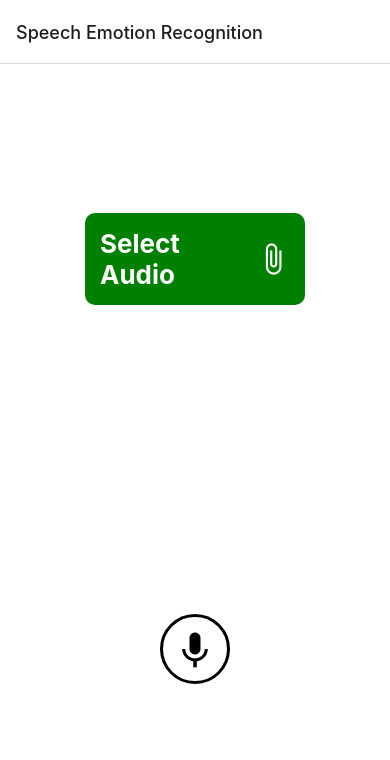
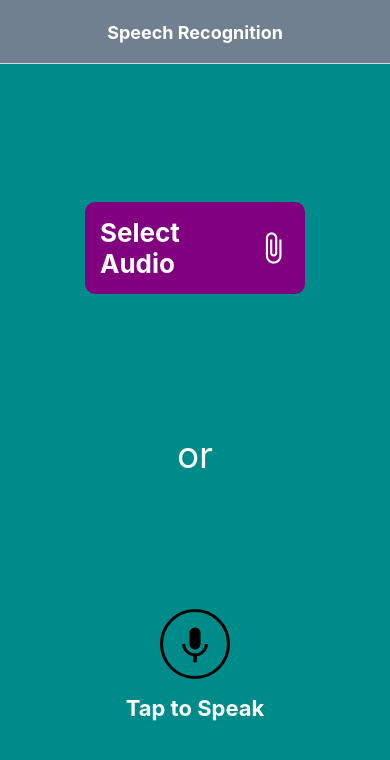
Before and after one commit to Ehtisham-Kisana/SpeechRecognition, a React Native app: screen / in a window 390 px wide. Shown: the top 760 px of the page. Built offline with nearby package versions, Linux system fonts and the light colour scheme.

Commit message:
Completed

```diff
--- a/App.js
+++ b/App.js
@@ -1,16 +1,31 @@
-import * as React from 'react';
-import { NavigationContainer } from '@react-navigation/native';
-import { createNativeStackNavigator } from '@react-navigation/native-stack';
-import AudioScreen from './components/AudioScreen';
-import Result from './components/Result';
+import * as React from "react";
+import { NavigationContainer } from "@react-navigation/native";
+import { createNativeStackNavigator } from "@react-navigation/native-stack";
+import AudioScreen from "./components/AudioScreen";
+import Result from "./components/Result";
 
 const Stack = createNativeStackNavigator();
 
 function App() {
   return (
     <NavigationContainer>
-      <Stack.Navigator initialRouteName="Home">
-        <Stack.Screen name="Speech Emotion Recognition" component={AudioScreen} />
+      <Stack.Navigator initialRouteName="Speech Recognition">
+        <Stack.Screen
+          name="Speech Recognition"
+          component={AudioScreen}
+          options={{
+            title: 'Speech Recognition',
+            headerStyle: {
+              backgroundColor: '#708090',
+            },
+            headerTintColor: '#fff',
+            headerTitleStyle: {
+              fontWeight: 'bold',
+
+            },
+            headerTitleAlign: 'center',
+          }}
+        />
         <Stack.Screen name="Result" component={Result} />
       </Stack.Navigator>
     </NavigationContainer>
--- a/components/AudioScreen.js
+++ b/components/AudioScreen.js
@@ -96,7 +96,7 @@ export default function AudioScreen({ navigation }) {
     return recordings.map((recordingLine, index) => {
       return (
         <View key={index} style={styles.row}>
-          <View style={{ flexDirection: "column", padding: 3 }}>
+          <View style={{ flexDirection: "column", padding: 3,width:'53%' }}>
             <Text style={{ fontWeight: "bold", fontSize: 18, width: "63%" }}>
               Recording {index}.00 - {recordingLine.duration}
             </Text>
@@ -140,7 +140,7 @@ export default function AudioScreen({ navigation }) {
         <TouchableOpacity
           style={[
             styles.VoiceIcon2,
-            { backgroundColor: audio ? "#5f9ea0" : "green" },
+            { backgroundColor: audio ? "#191970" : "purple" },
           ]}
           onPress={pickAudio}
         >
@@ -158,7 +158,7 @@ export default function AudioScreen({ navigation }) {
               flexDirection: "row",
               justifyContent: "center",
               alignItems: "center",
-              borderColor: "grey",
+              borderColor: "black",
               borderRadius: 9,
               borderWidth: 3,
             }}
@@ -202,6 +202,9 @@ export default function AudioScreen({ navigation }) {
           </View>
         )}
       </View>
+      <View style={styles.container1}>
+        <Text style={{fontSize:37,color:'white'}}> or </Text>
+      </View>
 
       <View style={styles.container}>
         <Text>{message}</Text>
@@ -215,6 +218,7 @@ export default function AudioScreen({ navigation }) {
             color={recording ? "black" : "black"}
           />
         </TouchableOpacity>
+        <Text style={{color:'white', fontWeight:'bold', fontSize:22, marginBottom:7,}}>{recording? 'Recording..': 'Tap to Speak'}</Text>
 
         {getRecordingLines()}
         <StatusBar style="auto" />
@@ -226,16 +230,20 @@ export default function AudioScreen({ navigation }) {
 const styles = StyleSheet.create({
   container: {
     flex: 1,
-    backgroundColor: "#fff",
+    backgroundColor: "darkcyan",
     alignItems: "center",
     justifyContent: "center",
   },
-
+  container1: {
+    backgroundColor: "darkcyan",
+    alignItems: "center",
+    justifyContent: "center",
+  },
   row: {
     flexDirection: "row",
     alignItems: "center",
     justifyContent: "center",
-    borderColor: "grey",
+    borderColor: "black",
     borderRadius: 9,
     borderWidth: 3,
   },
@@ -249,7 +257,7 @@ const styles = StyleSheet.create({
   button1: {
     padding: 10,
     margin: 10,
-    backgroundColor: "blue",
+    backgroundColor: "#000080",
     borderRadius: 8,
   },
   btnText1: {
--- a/components/Result.js
+++ b/components/Result.js
@@ -4,8 +4,10 @@ import React from "react";
 const Result = () => {
   return (
     <View style={styles.container}>
-      <Text style={{ fontWeight: "bold", fontSize: 23 }}>Result:</Text>
-      <View style={styles.container2}></View>
+      <Text style={{ fontWeight: "bold", fontSize: 33,color:'white' }}>Emotion:</Text>
+      <View style={styles.container2}>
+        <Text style={{color:'white', fontWeight:'bold', fontSize:40}}>Happy</Text>
+      </View>
     </View>
   );
 };
@@ -17,14 +19,17 @@ const styles = StyleSheet.create({
     flex: 1,
     justifyContent: "center",
     alignItems: "center",
+    backgroundColor: "darkcyan",
   },
   container2: {
     justifyContent: "center",
     alignItems: "center",
-    backgroundColor: "grey",
-    height: 400,
+    backgroundColor: "#663399",
+    height: 300,
     width: 300,
     margin: 10,
     borderRadius: 23,
+    borderWidth:3,
+    borderColor:'white',
   },
 });
```
